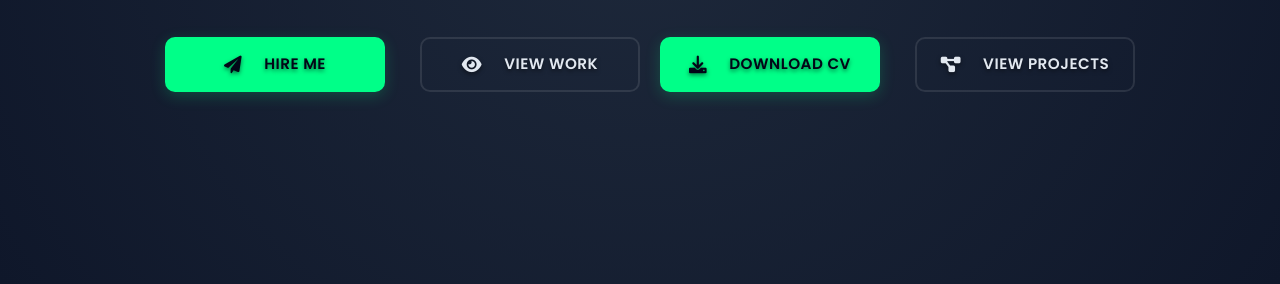
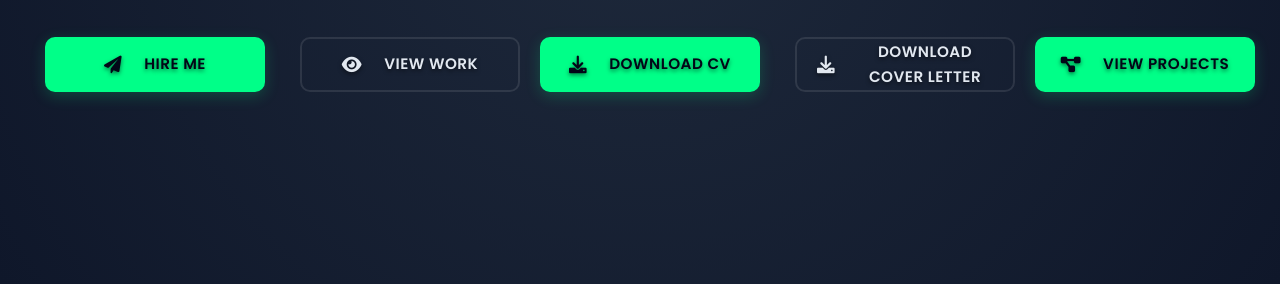
Before and after one commit to AkarshanMishra/akarshan.portfolio, a plain HTML site: page index.html in a window 1280 px wide. Shown: the part 516-800 px from the top of the page. Drawn offline with Linux system fonts and the light colour scheme.

Commit message:
Update index.html

```diff
--- a/index.html
+++ b/index.html
@@ -58,7 +58,10 @@
                 <a href="resume.pdf" download="Akarshan_Mishra_Resume.pdf" class="btn btn-primary">
         <i class="fas fa-download"></i> Download CV
     </a>
-    <a href="#projects" class="btn btn-secondary">
+      <a href="cover letter.pdf" download="Akarshan_Mishra_cover_lettr.pdf" class="btn btn-secondary">
+        <i class="fas fa-download"></i> Download Cover Letter
+    </a>
+    <a href="#projects" class="btn btn-primary">
         <i class="fas fa-project-diagram"></i> View Projects
 
     </a>
@@ -295,4 +298,5 @@
 
     <script src="script.js"></script>
 </body>
+
 </html>
```
